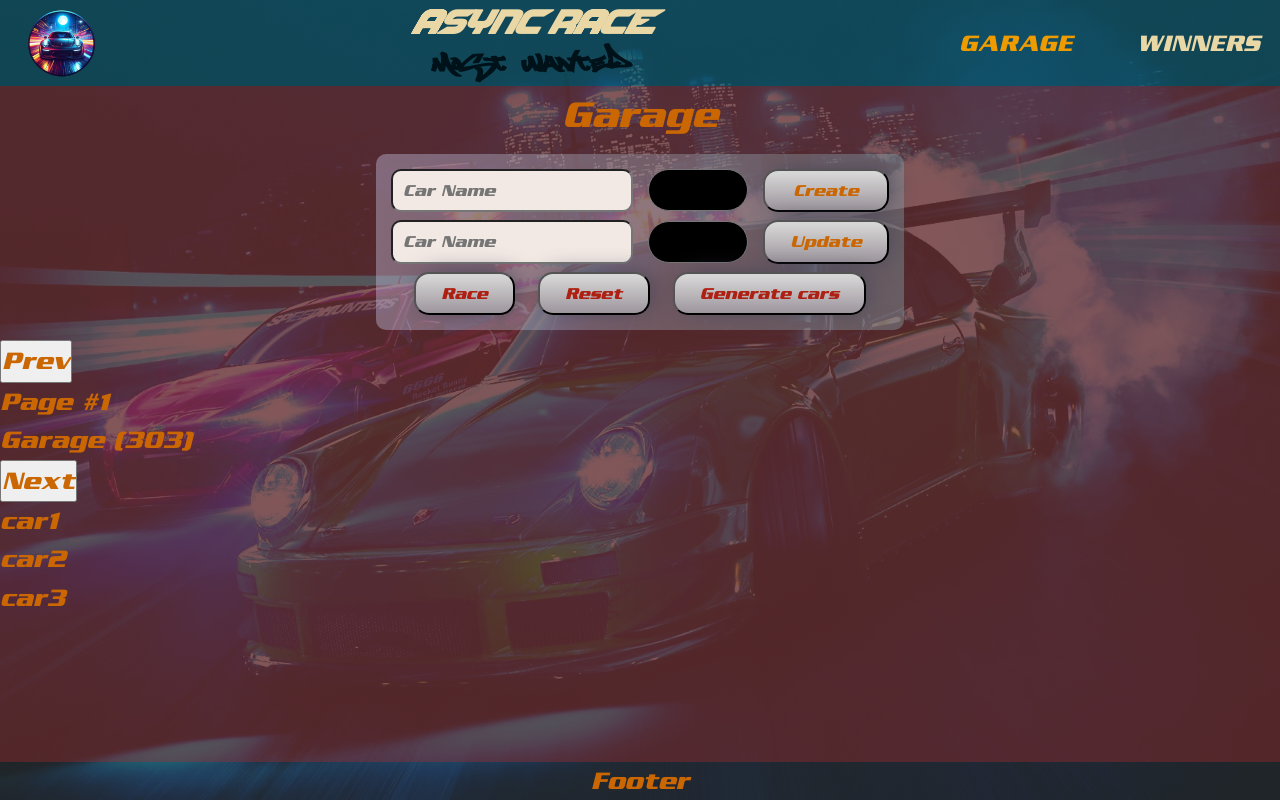
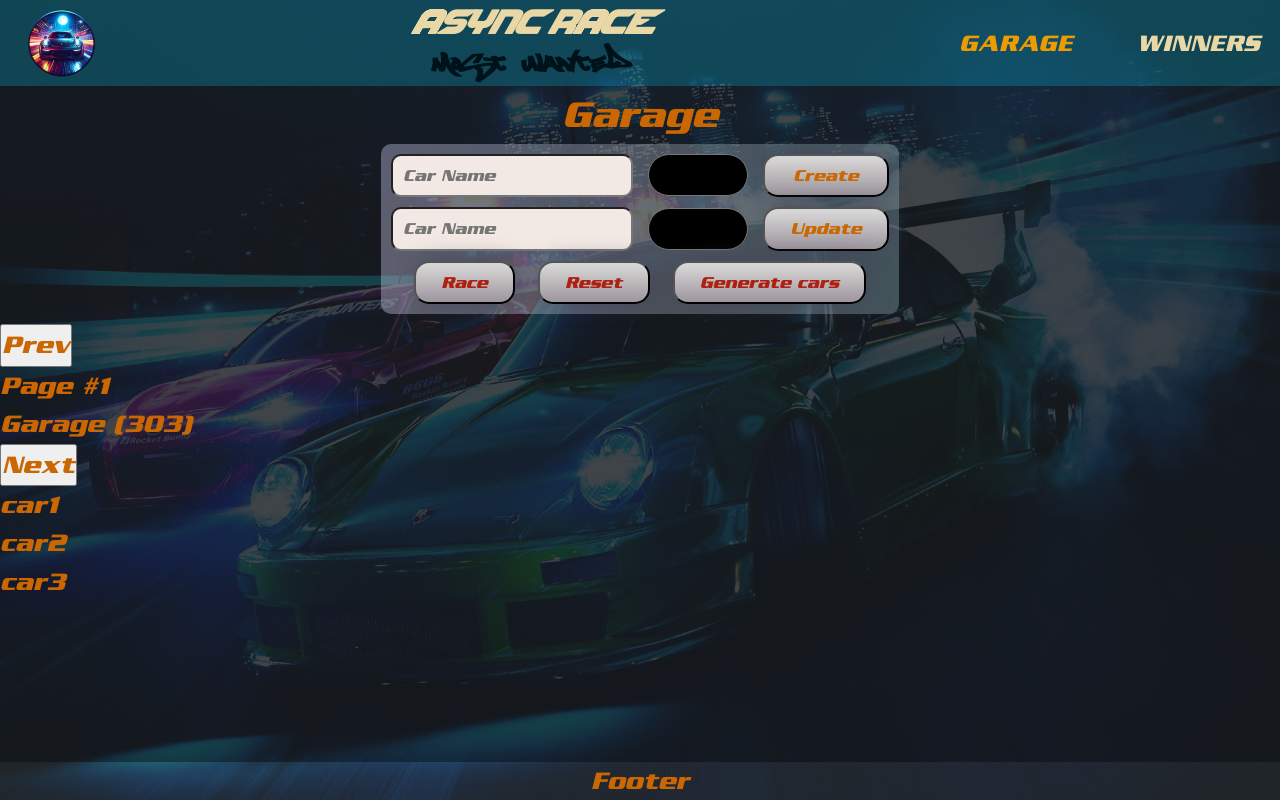
Before and after one commit to RoierS/async-race-project, a React (Vite) app: page /garage in a window 1280 px wide. Built offline with nearby package versions, Linux system fonts and the light colour scheme.

Commit message:
fix: style correction

```diff
--- a/src/index.css
+++ b/src/index.css
@@ -17,25 +17,28 @@
 
 :root {
   --color-light: rgb(242, 233, 228);
+  --color-ligh-1: rgba(242, 233, 228, 0.534);
   --rich-black: rgb(0, 18, 25);
   --midnight-green: rgb(0, 95, 115);
   --midnight-green-1: rgba(0, 96, 115, 0.512);
   --dark-cyan: rgb(10, 147, 150);
+  --dark-cyan-1: rgba(10, 148, 150, 0.563);
   --tiffany-blue: rgb(148, 210, 189);
+  --tiffany-blue-1: rgba(148, 210, 189, 0.538);
   --vanilla: rgb(233, 216, 166);
+  --vanilla-1: rgba(233, 216, 166, 0.503);
   --gamboge: rgb(238, 155, 0);
   --alloy-orange: rgb(202, 103, 2);
   --rust: rgb(187, 62, 3);
   --rufous: rgb(174, 32, 18);
   --auburn: rgb(155, 34, 38);
-
+  --garage-bg: rgba(4, 6, 10, 0.42);
   --form-block-bg-color: linear-gradient(
     90deg,
     rgba(201, 199, 232, 0.4) 0%,
     rgba(157, 163, 177, 0.4) 55%,
     rgba(136, 170, 177, 0.4) 100%
   );
-
   --shadow-color: 5px -1px 24px -5px rgba(66, 68, 90, 1);
   --button-background-color: linear-gradient(
     to bottom,
--- a/src/pages/Garage/Garage.module.css
+++ b/src/pages/Garage/Garage.module.css
@@ -4,5 +4,5 @@
   flex-direction: column;
   align-items: stretch;
   justify-content: stretch;
-  background-color: rgba(165, 42, 42, 0.379);
+  background: var(--garage-bg);
 }
--- a/src/pages/Winners/Winners.module.css
+++ b/src/pages/Winners/Winners.module.css
@@ -1,4 +1,4 @@
 .winners {
   flex: 1 1 auto;
-  background-color: rgba(42, 165, 157, 0.379);
+  background: var(--garage-bg);
 }
--- a/src/ui/ManageGarage/ManageGarage.module.css
+++ b/src/ui/ManageGarage/ManageGarage.module.css
@@ -3,11 +3,11 @@
   justify-content: center;
   align-items: center;
   flex-direction: column;
-  gap: 8px;
+  gap: 10px;
   background: var(--form-block-bg-color);
   align-self: center;
   border-radius: 10px;
-  padding: 15px;
+  padding: 10px;
   margin-bottom: 10px;
   width: fit-content;
 }
--- a/src/ui/PageTitle/PageTitle.module.css
+++ b/src/ui/PageTitle/PageTitle.module.css
@@ -1,4 +1,3 @@
 .title {
   text-align: center;
-  margin-bottom: 10px;
 }
```
